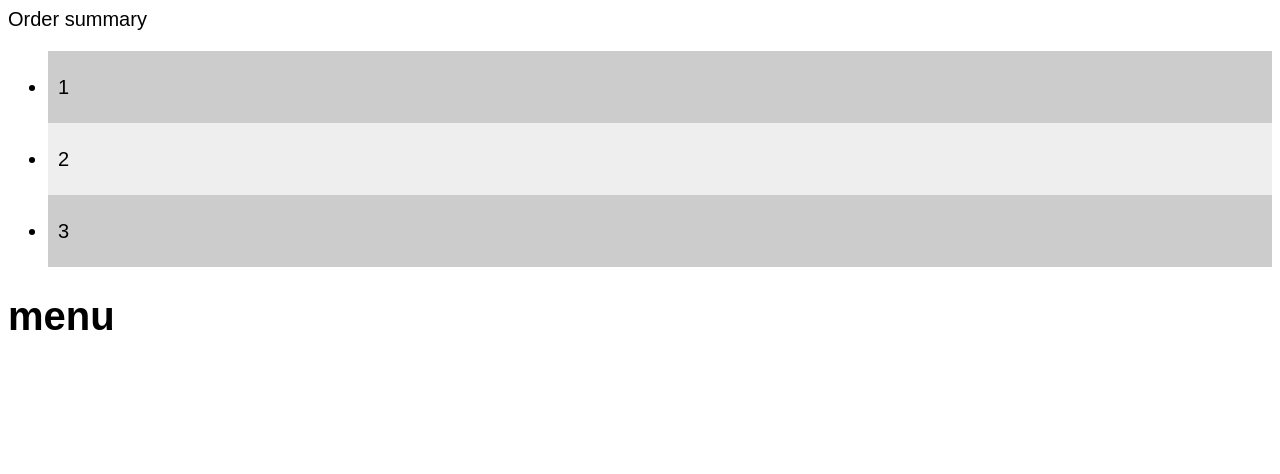
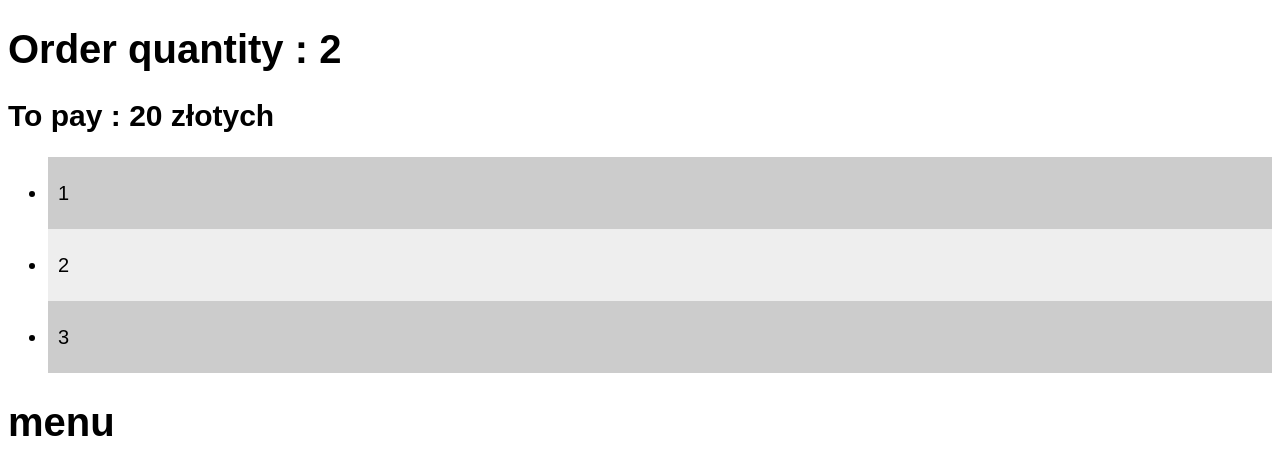
Before and after one commit to MagdalenaOuirane/menu-shop, a React (Create React App) app: page / in a window 1280 px wide. Shown: the top 474 px of the page. Built offline with nearby package versions, Linux system fonts and the light colour scheme.

Commit message:
add map()

```diff
--- a/src/Components/Header.js
+++ b/src/Components/Header.js
@@ -4,8 +4,19 @@ import React from 'react';
 
 
 const Header = (props) => {
+
+
+    const activeItems = props.content.filter(item => item.active)
+
+
     return (
-        <header>Order summary</header>
+        <header>
+            <h1>Order quantity : {activeItems.length}</h1>
+            <h2>
+                To pay : {activeItems.length ? `${activeItems.length * 10} złotych` : ' dont buy, dont pay'}
+
+            </h2>
+        </header>
     )
 }
 
```
